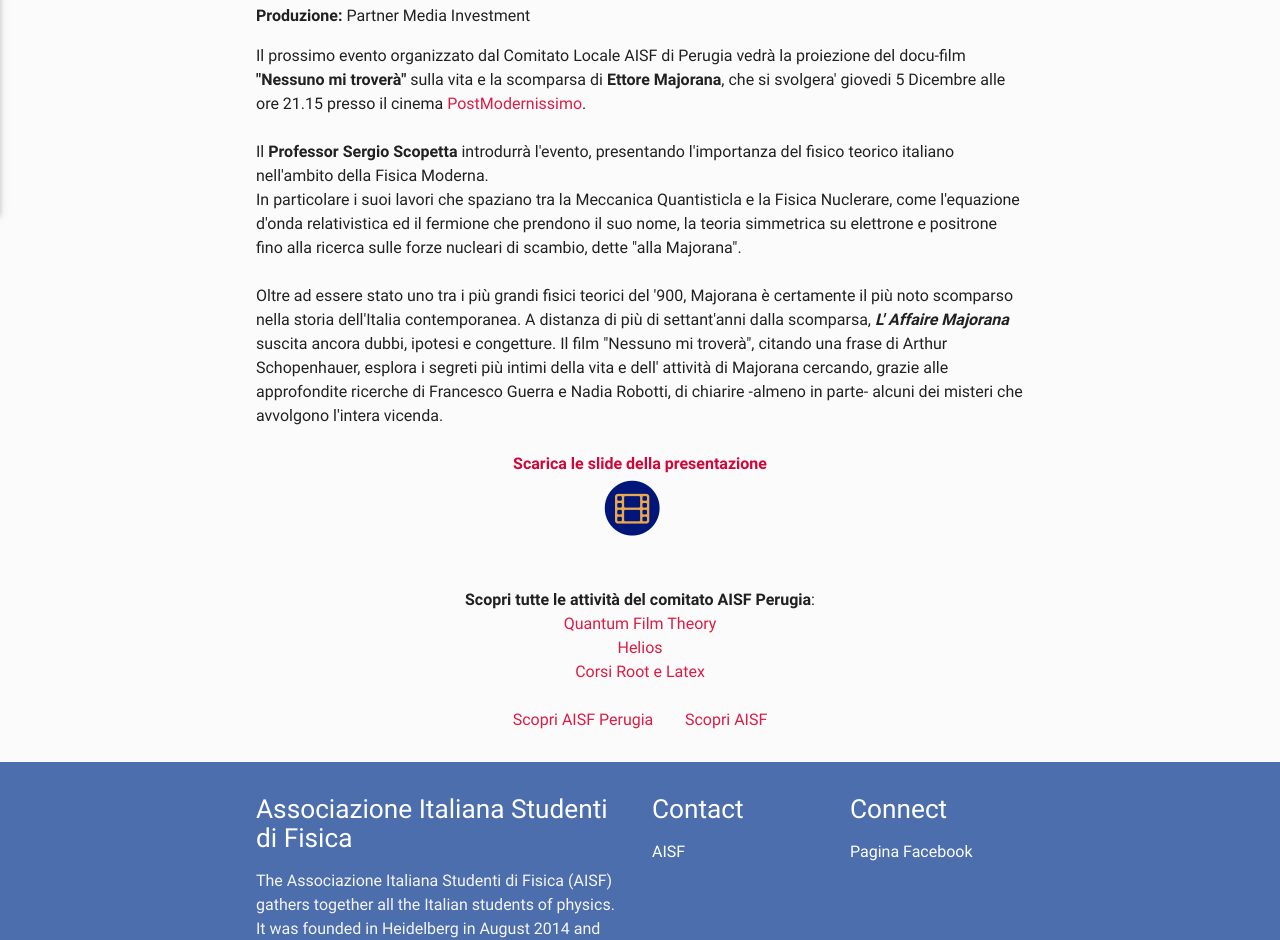
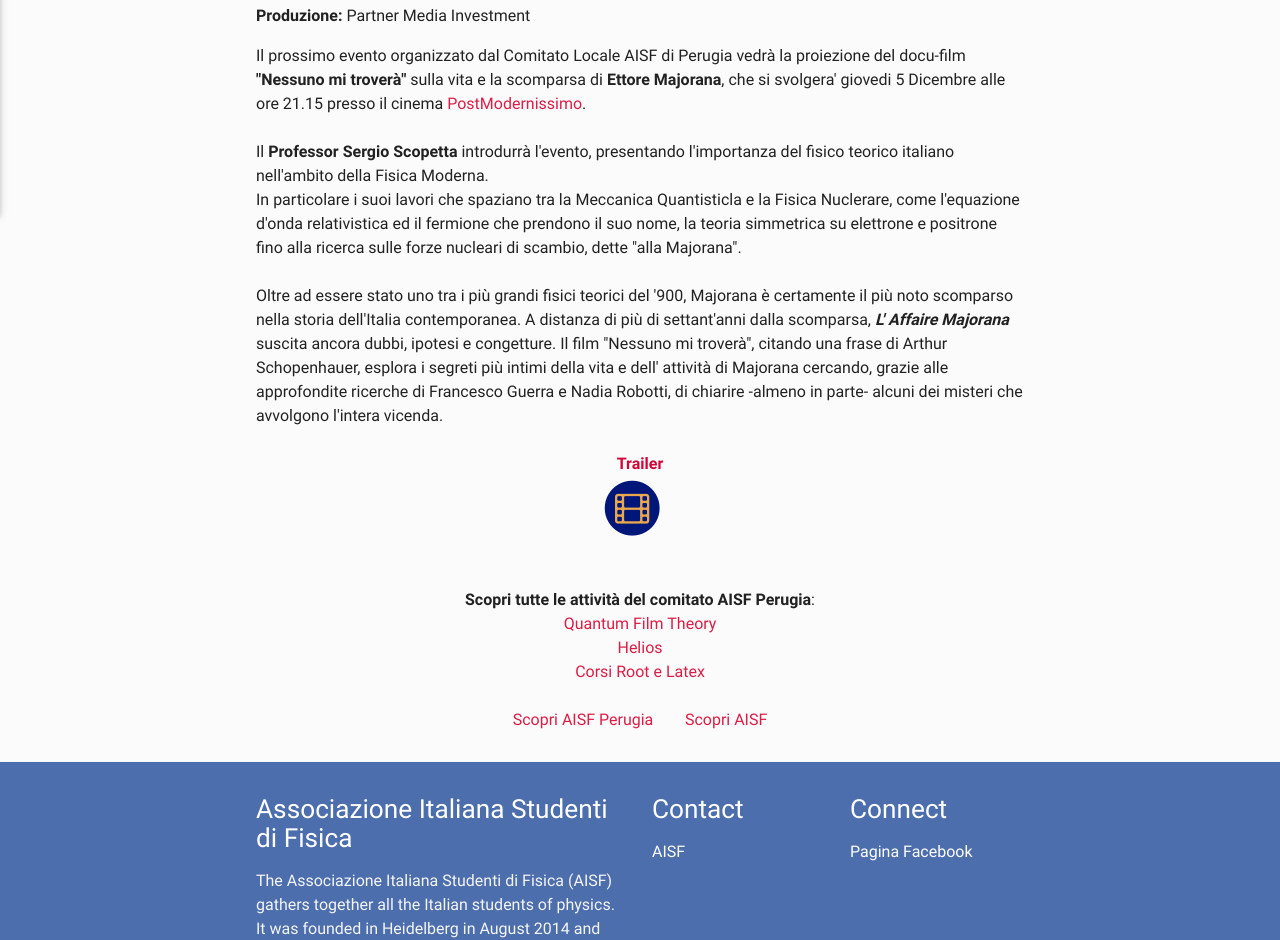
Before and after one commit to ai-sf/aisf_perugia, a Jekyll site: the page built from ProssimiEventi.html, in a window 1280 px wide. Shown: the part 745-1685 px from the top of the page. Built offline with Jekyll 4.4.1, drawn with Linux system fonts in a browser that asks for light colours; nearby versions of some CDN libraries.

Commit message:
Update ProssimiEventi.html

```diff
--- a/ProssimiEventi.html
+++ b/ProssimiEventi.html
@@ -42,7 +42,7 @@
 attività di Majorana cercando, grazie alle approfondite ricerche di Francesco Guerra e
 Nadia Robotti, di chiarire -almeno in parte- alcuni dei misteri che avvolgono l'intera vicenda.
 <br><br>
-<center><b><font style="color:rgb(211, 5, 54);">Scarica le slide della presentazione</font></b><br>
+<center><b><font style="color:rgb(211, 5, 54);">Trailer</font></b><br>
 <center><span class="col-md-3 home-quick-links__link">
 <a href="https://www.youtube.com/watch?v=Mv8P2jXSOh0">
     <span class="fa-stack fa-2x">
```
